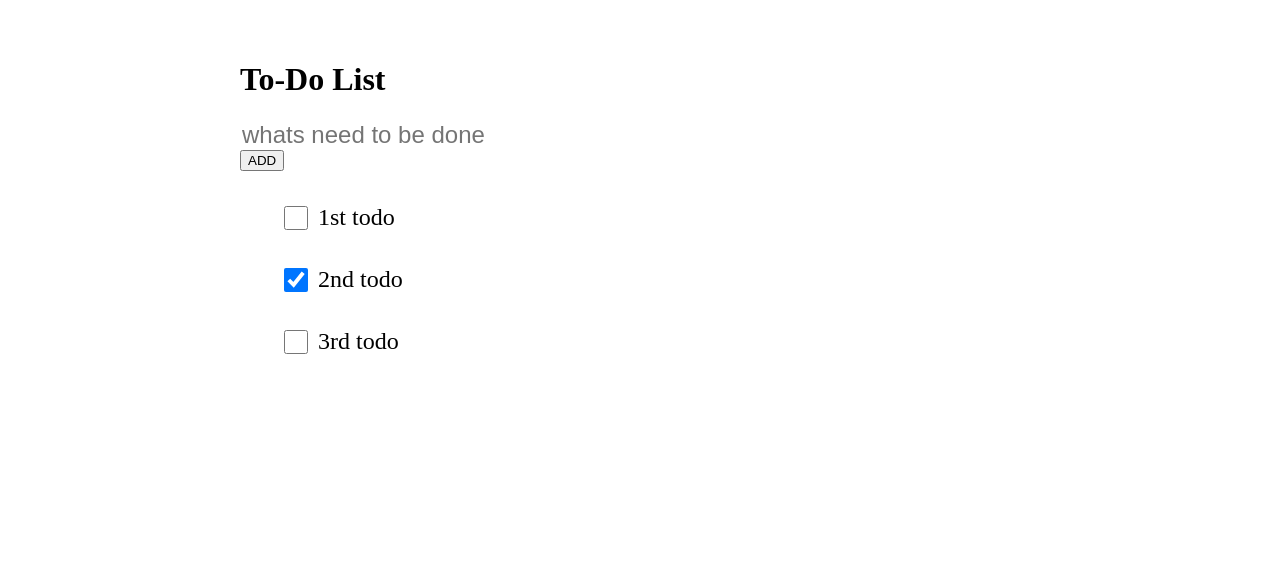
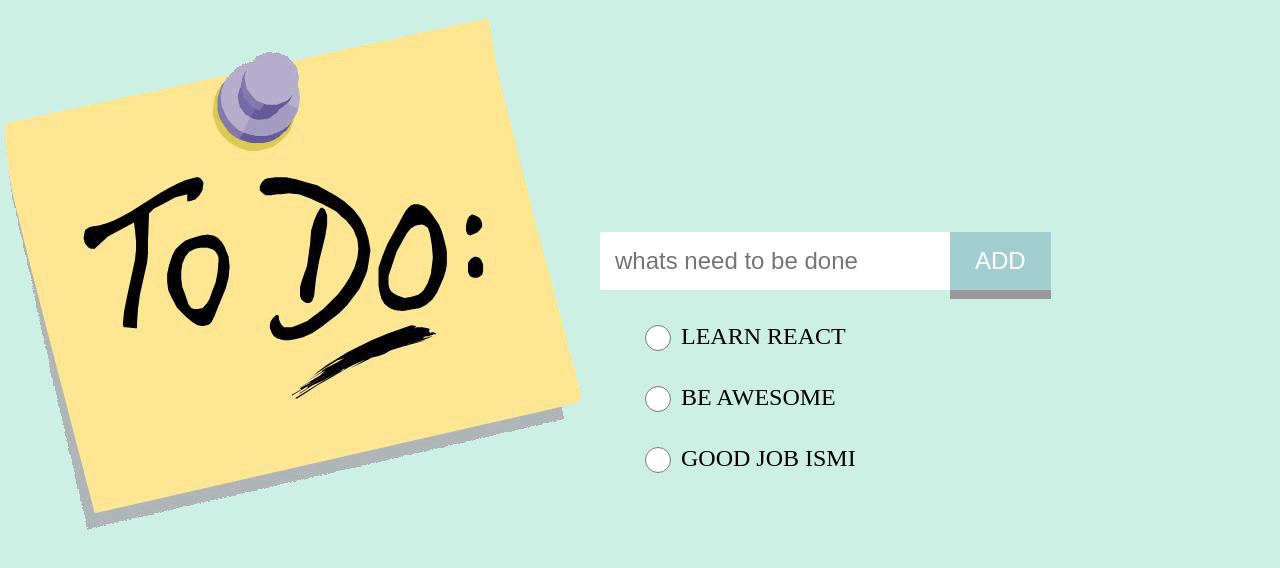
Before and after one commit to IsmiAndhyka18/intro-react, a React (Create React App) app: page / in a window 1280 px wide. Shown: the top 568 px of the page. Built offline with nearby package versions, Linux system fonts and the light colour scheme.

Commit message:
Adding basic styling

```diff
--- a/src/App.css
+++ b/src/App.css
@@ -1,7 +1,17 @@
+body{
+  background-image: url(./image/todo.png);
+  background-repeat: no-repeat;
+    background-position: left;
+    background-color: rgb(205, 240, 228);
+
+}
+
+
 .App {
   max-width: 50em;
-  margin: 0 auto;
   padding: 32px;
+  margin-left: 35rem;
+  margin-top: 200px;
 }
 
 .todo {
@@ -14,8 +24,11 @@
 
 .todo-input {
   font-size: 24px;
-  border: none;
-  width: 100%;
+  border-radius: 2px;
+  width: 50%;
+  padding: 15px 15px;
+  border:none;
+
 }
 
 .todo {
@@ -26,16 +39,37 @@
 }
 
 .checkbox {
-  width: 24px;
-  height: 24px;
-  border-radius: 50%;
+  width: 26px;
+  height: 26px;
   margin-right: 10px;
   cursor: pointer;
-  background: #d9d9d9;
-  font-size: 10px;
-  display: flex;
-  justify-content: center;
-  align-items: center;
+  font-size: 12px;
+  justify-content: right;
+  align-items: right;
   border: 1px solid #fff;
-  transition: all 300ms ease;
+
+
 }
+
+
+.button {
+  padding: 15px 25px;
+  font-size: 24px;
+  text-align: center;
+  cursor: pointer;
+  outline: none;
+  color: #fff;
+  background-color: #3f7b9e4b;
+  border: none;
+  box-shadow: 0 9px #999;
+}
+
+.button:hover {background-color: #8ca78d}
+
+.button:active {
+  background-color: #95be96;
+  box-shadow: 0 5px rgb(136, 131, 131);
+  transform: translateY(4px);
+
+
+}
--- a/src/App.js
+++ b/src/App.js
@@ -7,7 +7,6 @@ import TodoList from './components/TodoList'
 const App = () => {
   return (
     <div className="App">
-			<h1>To-Do List</h1>
       <TodoForm />
       <TodoList />
 		</div>
--- a/src/components/TodoForm.js
+++ b/src/components/TodoForm.js
@@ -5,7 +5,7 @@ const TodoForm = () => {
     return (
       <div>
           <input   className="todo-input"  type="text" placeholder="whats need to be done" />
-           <button type="submit"  value="Submit">ADD</button>
+           <button  className="button" type="submit"  value="Submit">ADD</button>
       </div>
     )
 }
--- a/src/components/TodoList.js
+++ b/src/components/TodoList.js
@@ -3,9 +3,9 @@ import React, {useState} from 'react';
 function TodoList() {
 
   const initalTodos = [
-    {id: 1, name: '1st todo', complete: false},
-    {id: 2, name: '2nd todo', complete: true},
-    {id: 3, name: '3rd todo', complete: false},
+    {id: 1, name: 'LEARN REACT', complete: false},
+    {id: 2, name: 'BE AWESOME', complete: true},
+    {id: 3, name: 'GOOD JOB ISMI', complete: false},
   ];
 
   const [todos, setTodos] = useState(initalTodos);
@@ -18,8 +18,8 @@ function TodoList() {
       {todos.map((todo)=>(
 
 
-        <div className="todo" key={todo.id}>
-          <input  className="checkbox" type="checkbox" checked={todo.complete}/> {todo.name}
+        <div key={todo.id} className="todo">
+          <input type="radio" className="checkbox" checked={todo.isCompleted && <span>&#x2714;</span>}/> {todo.name}
         </div>
       ))}
     </ul>
```
Also changed, not shown: src/image/todo.png (added).
